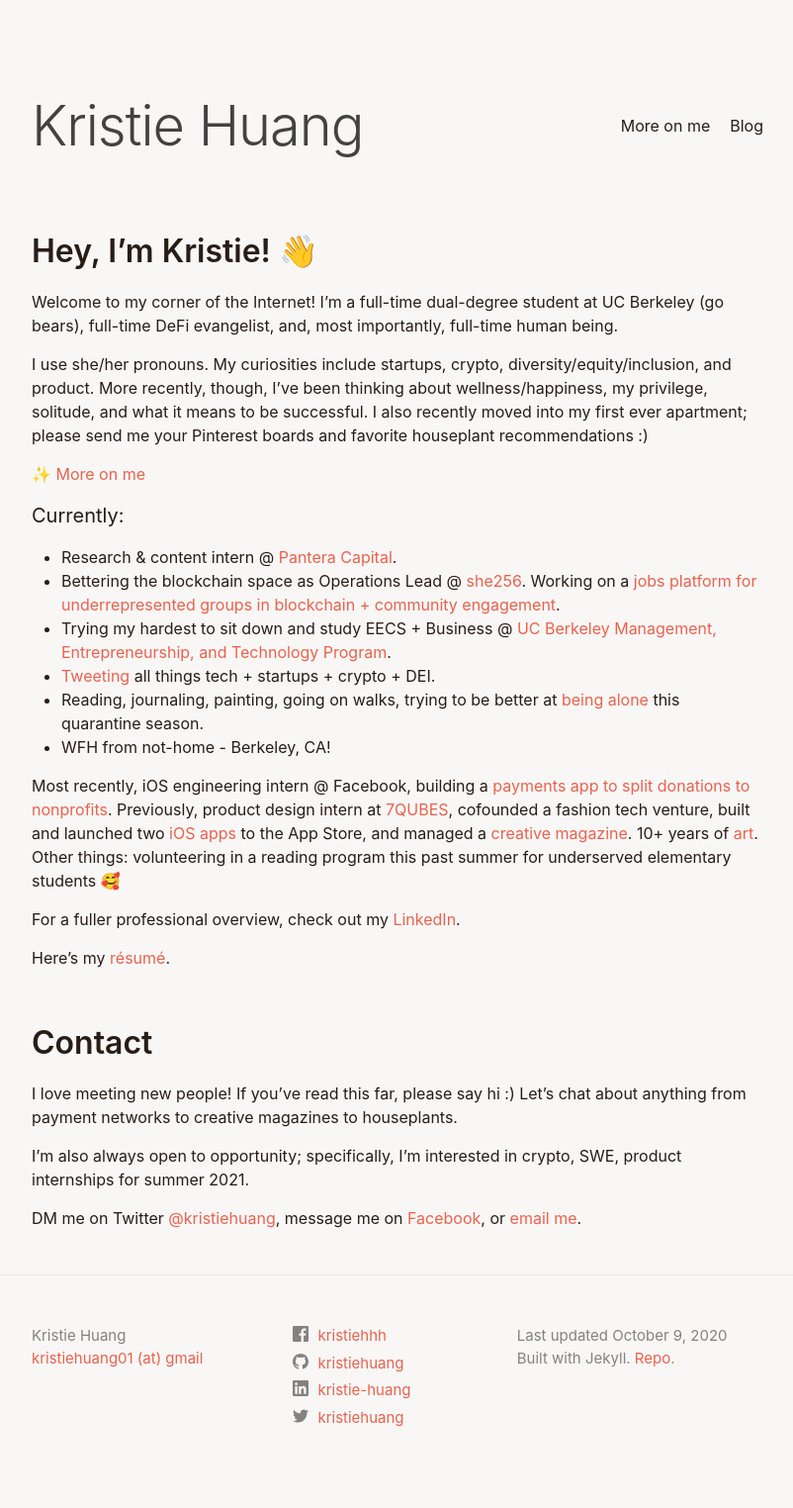
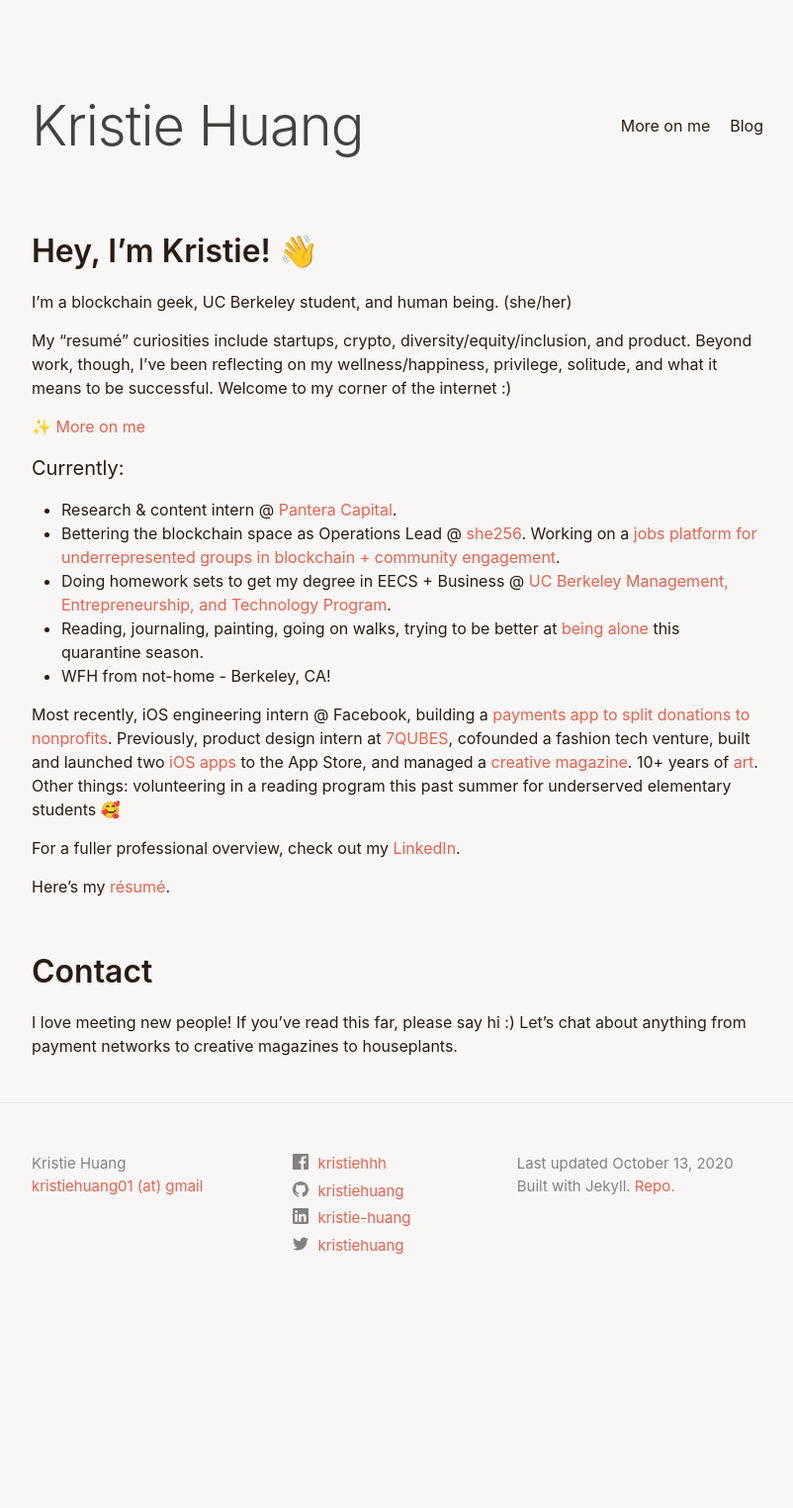
Before and after one commit to kristiehuang/kristiehuang.github.io, a Jekyll site: the page built from index.markdown, in a window 1280 px wide. Shown: the whole page at 99% size, without its empty margins (238-1040 px from the left). Built offline with Jekyll 4.4.1, drawn with Linux system fonts in a browser that asks for light colours; after the commit the page ends 1350 px from its top, so only the background shows below that.

Commit message:
Update index

```diff
--- a/_config.yml
+++ b/_config.yml
@@ -18,7 +18,7 @@
 # You can create any custom variable you would like, and they will be accessible
 # in the templates via {{ site.myvariable }}.
 
-last-updated: October 9, 2020
+last-updated: October 13, 2020
 title: Kristie Huang
 email-scraping: kristiehuang01 (at) gmail
 email: kristiehuang01@gmail.com
--- a/index.markdown
+++ b/index.markdown
@@ -8,9 +8,9 @@ title: Home
 ---
 
 ## Hey, I’m Kristie! 👋
-Welcome to my corner of the Internet! I’m a full-time dual-degree student at UC Berkeley (go bears), full-time DeFi evangelist, and, most importantly, full-time human being.
+I'm a blockchain geek, UC Berkeley student, and human being. (she/her)
 
-I use she/her pronouns. My curiosities include startups, crypto, diversity/equity/inclusion, and product. More recently, though, I’ve been thinking about wellness/happiness, my privilege, solitude, and what it means to be successful. I also recently moved into my first ever apartment; please send me your Pinterest boards and favorite houseplant recommendations :)
+My "resumé" curiosities include startups, crypto, diversity/equity/inclusion, and product. Beyond work, though, I’ve been reflecting on my wellness/happiness, privilege, solitude, and what it means to be successful. Welcome to my corner of the internet :)
 
 
 ✨ [More on me](/more-on-me)
@@ -18,8 +18,7 @@ I use she/her pronouns. My curiosities include startups, crypto, diversity/equit
 ### Currently:
 * Research & content intern @ [Pantera Capital](https://www.panteracapital.com/).
 * Bettering the blockchain space as Operations Lead @ [she256][#she256]. Working on a [jobs platform for underrepresented groups in blockchain + community engagement](https://medium.com/she-256/announcing-the-she256-job-board-beta-launch-9709d3c3e107).
-* Trying my hardest to sit down and study EECS + Business @ [UC Berkeley Management, Entrepreneurship, and Technology Program](http://met.berkeley.edu/).
-* [Tweeting](https://twitter.com/kristiehuang) all things tech + startups + crypto + DEI.
+* Doing homework sets to get my degree in EECS + Business @ [UC Berkeley Management, Entrepreneurship, and Technology Program](http://met.berkeley.edu/).
 * Reading, journaling, painting, going on walks, trying to be better at [being alone](https://www.ankit.fyi/being-alone) this quarantine season.
 * WFH from not-home - Berkeley, CA!
 
@@ -33,8 +32,4 @@ Here’s my [résumé](https://drive.google.com/file/d/0B2rlie9ZaAG4UjcyVTJ3b2xi
 ## Contact
 I love meeting new people! If you’ve read this far, please say hi :) Let’s chat about anything from payment networks to creative magazines to houseplants.
 
-I’m also always open to opportunity; specifically, I’m interested in crypto, SWE, product internships for summer 2021.
-
-DM me on Twitter [@kristiehuang](https://twitter.com/kristiehuang), message me on [Facebook](https://www.facebook.com/kristiehhh), or [email me](mailto:kristiehuang01@gmail.com).
-
 [#she256]: http://she256.org/
--- a/more-on-me.markdown
+++ b/more-on-me.markdown
@@ -33,12 +33,16 @@ no brainer.
 Thank you to Rewriting the Code + NCWIT + Built By Girls + Tech Ladies for being THE reason why I'm in tech today. I LITERALLY would not be in tech if it wasn't for these online support systems. Cannot stress this enough. I give back my time [frequently](https://www.instagram.com/p/CBbVHmalvQj/) to younger girls breaking into tech + helping with college apps, because I know how absolutely essential it was for me.
 Actively working on being a better intersectional feminist (#BlackLivesMatter) and doing important work at she256.
 
+### A couple favorite essays
+* [Being Alone – Ankit Shah](https://www.ankit.fyi/being-alone)
+* [Signs of Spring - Abigail Africa](https://app.sparkmailapp.com/web-share/9OJcHD2jn-v0gPAjRfG_phaW3Hbz4gTEOzHm694E)
+* [on self-directed work: a cartographer’s journey – paige finn doherty](https://paigefinndoherty.com/2020/10/13/on-self-directed-work-a-cartographers-journey/)
+
 ### Miscellaneous:
 
 * I have idiopathic scoliosis! Wore a back brace for 23 hours a day from 4th to 9th grade to avoid open-back surgery. I was a hardy fourth grader—literally :’) When I was 14, I started a [Change.org petition](https://www.change.org/p/state-of-california-mandate-life-saving-scoliosis-screenings-in-elementary-schools) to the CA governor to mandate scoliosis screenings in elementary schools. It gathered hundreds of heartfelt comments & 10k signatures. Nothing came out of it though, unfortunately.
 * In 7-9th grade, I ran a [studyblr](https://studycxlture.tumblr.com/) with 10k followers :)
 * My very first website was a [5th grade graduation website](https://sites.google.com/site/hooverforeverclassof2012/home) from 2012! My second was a [scoliosis awareness website](https://sites.google.com/view/scoliosis-awareness-kristie/).
-* A favorite quarantine read: [Ankit Shah’s essay on Being Alone](https://www.ankit.fyi/being-alone)
 * My productivity stack: Bear, OneNote, GCal, Notion, Spark
 * I’m an ESTJ
 * Love dried fruits too much for my own good
```
